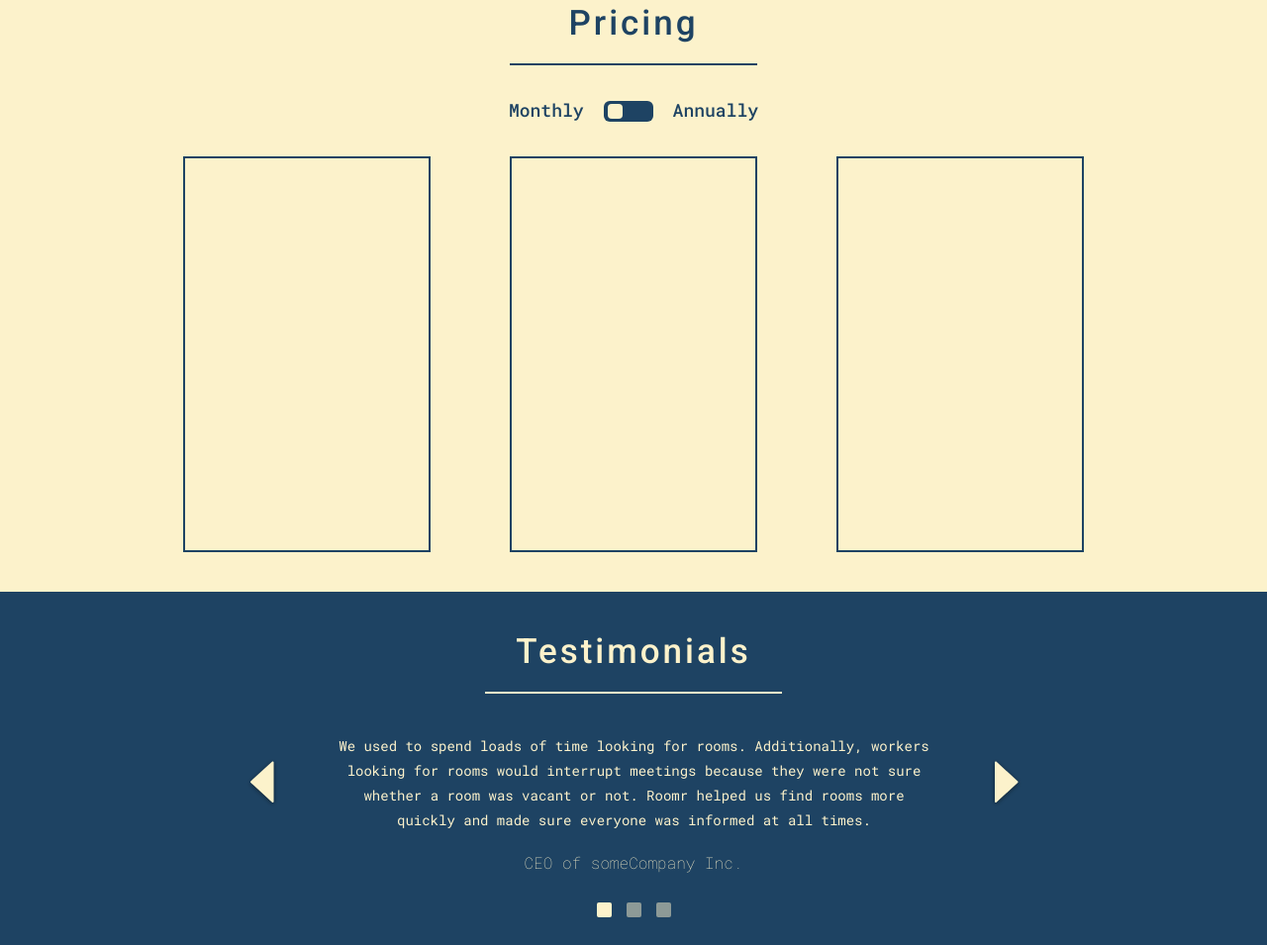
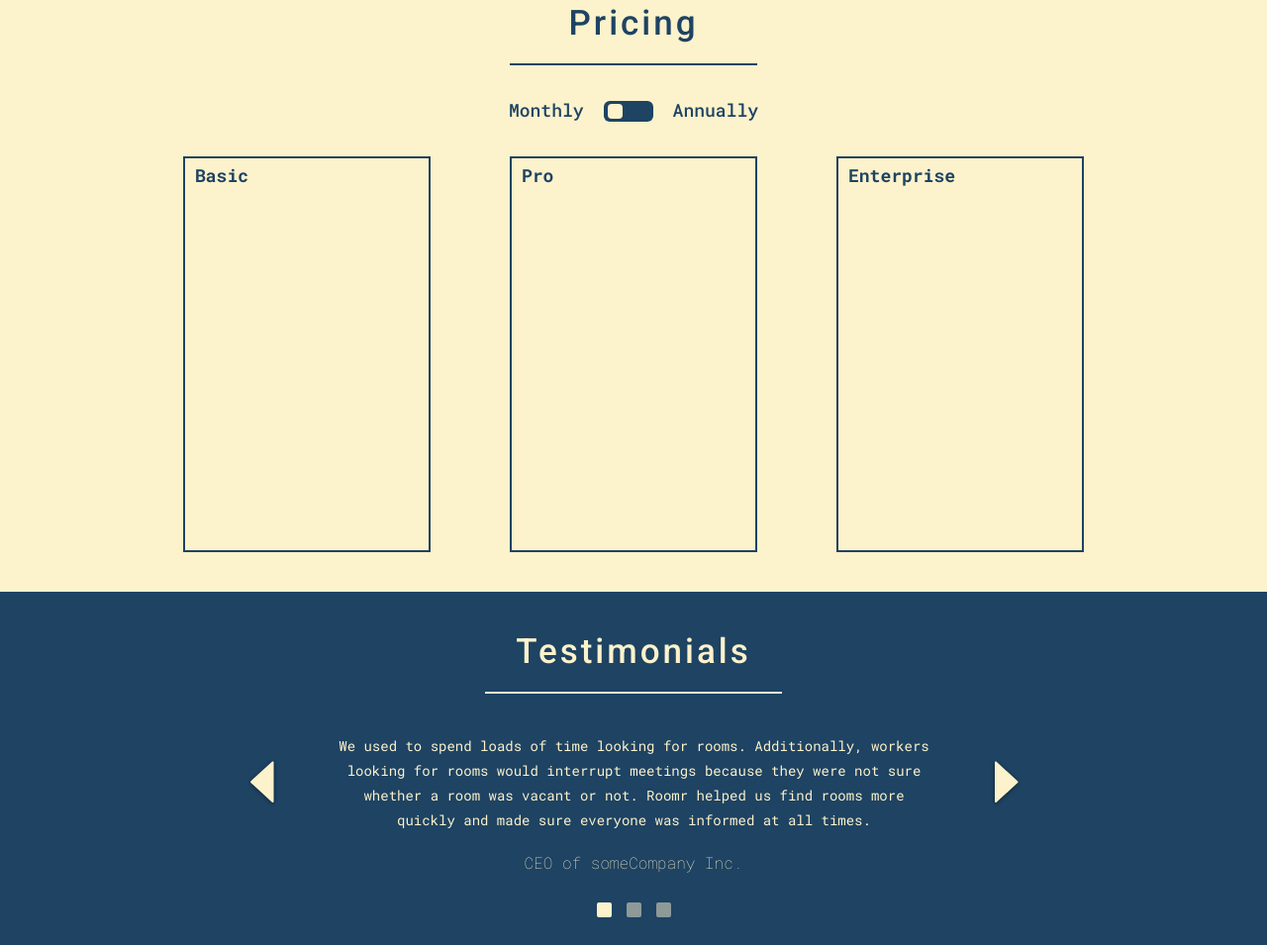
Before and after one commit to etmk/roomr-landing, a Gatsby site: page / in a window 1280 px wide. Shown: the part 1598-2553 px from the top of the page at 99% size. Built offline with nearby package versions, Linux system fonts and the light colour scheme; Gatsby itself is replaced by a stand-in of ours.

Commit message:
added plan name to plan box in pricingSection

```diff
--- a/src/components/pricingSection.css
+++ b/src/components/pricingSection.css
@@ -54,6 +54,13 @@
 
 .pricing__plans-box .plan-box:last-child {
   margin-right:0px;
+}
+
+.pricing__plans-box .plan-box .plan-name{
+  font-weight:700;
+  font-size:18px;
+  margin-left:10px;
+  margin-top:5px;
 }
 
 .pricing__swipe-indicator {
--- a/src/components/pricingSection.js
+++ b/src/components/pricingSection.js
@@ -28,9 +28,15 @@ const PricingSection = () => (
       </Centrifier>
       <Centrifier>
         <div className="pricing__plans-box">
-          <div className="plan-box"></div>
-          <div className="plan-box"></div>
-          <div className="plan-box"></div>
+          <div className="plan-box">
+            <p className="plan-name" >Basic</p>
+          </div>
+          <div className="plan-box">
+            <p className="plan-name" >Pro</p>
+          </div>
+          <div className="plan-box">
+            <p className="plan-name">Enterprise</p>
+          </div>
         </div>
       </Centrifier>
       <MediaQuery maxWidth={920}>
```
